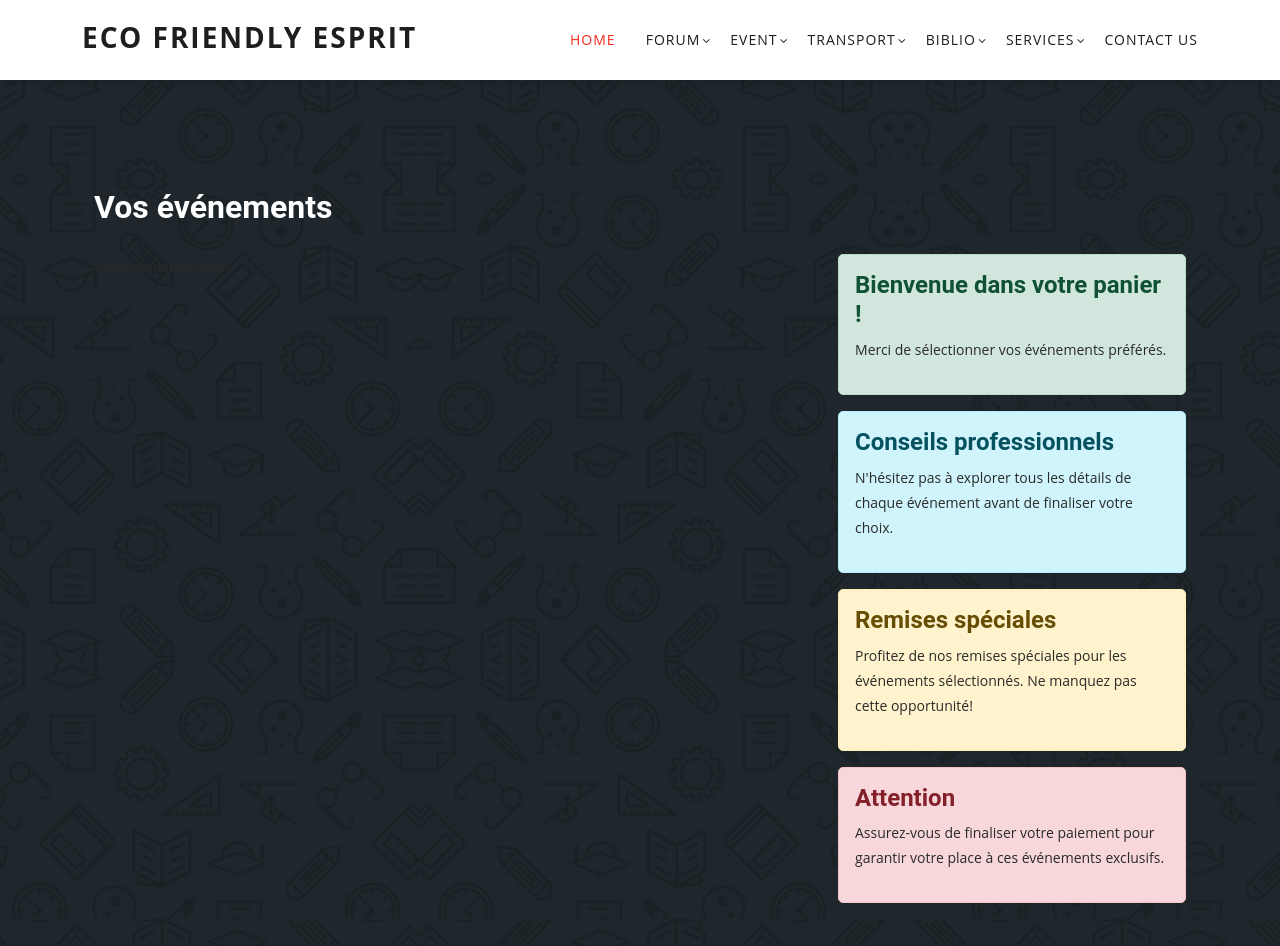
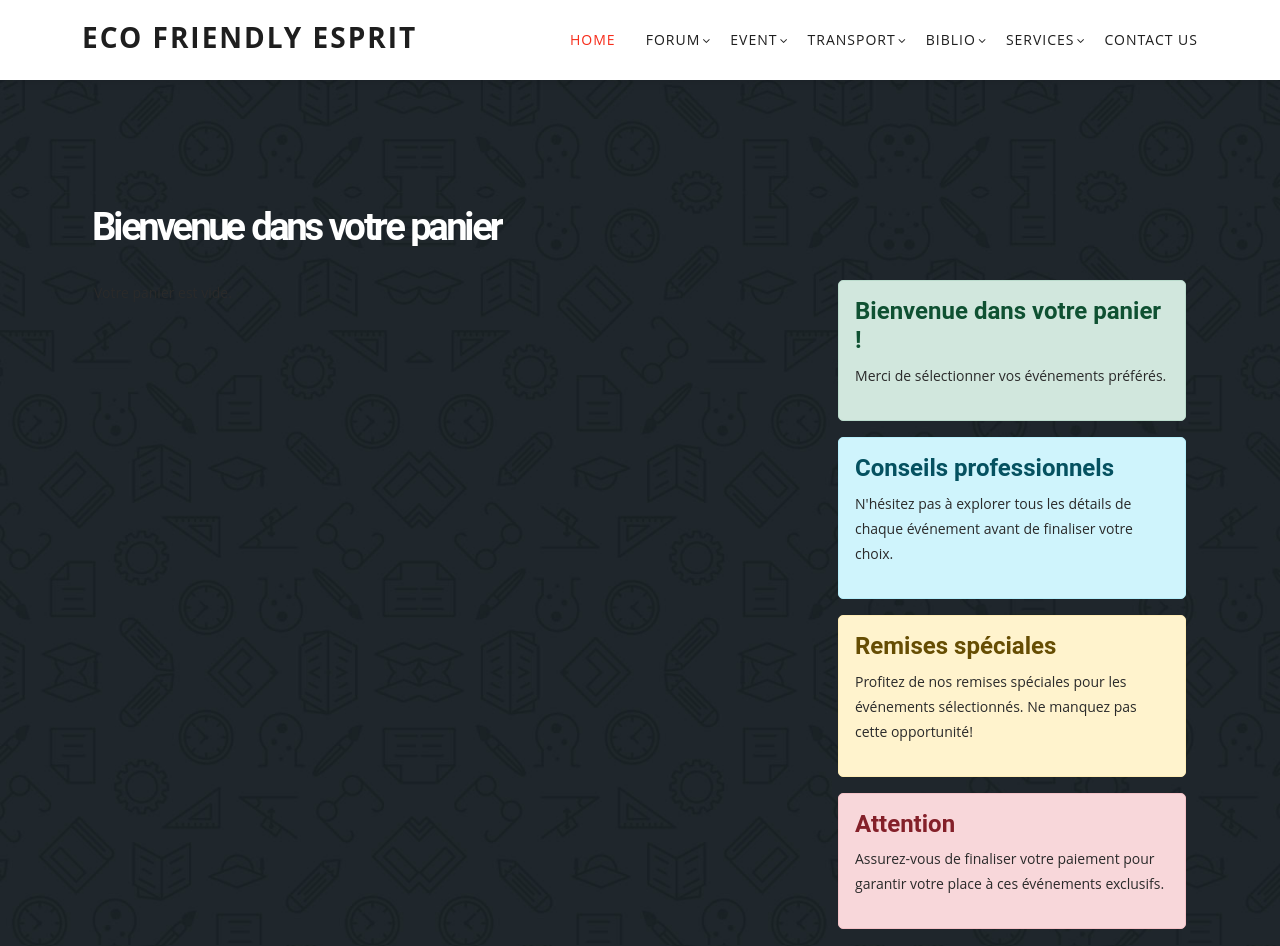
Before and after one commit to Louaysghaier/ECOFRIENDLYESPRIT_WEB_SYMFONY, a Symfony app: template templates/event/monpanier.html.twig in a window 1280 px wide. Shown: the top 946 px of the page. Run offline with Twig, Linux system fonts and the light colour scheme; the template is opened without the code that fills it, so the values that code supplies are empty; some libraries are stand-ins or nearby versions.

Commit message:
Votre message de commit

```diff
--- a/templates/event/affichecard.html.twig
+++ b/templates/event/affichecard.html.twig
@@ -87,6 +87,7 @@
         .buttons-container a {
             margin-right: 10px;
         }
+
     </style>
 
     <section class="heading-page header-text" id="top">
--- a/templates/event/monpanier.html.twig
+++ b/templates/event/monpanier.html.twig
@@ -8,12 +8,49 @@
     {{ parent() }}
     <style>
         .custom-card img {
-            height: 190px; /* Ajustez la hauteur selon vos besoins */
-            object-fit: cover; /* Optionnel : assurez-vous que l'image conserve ses proportions */
+            height: 190px;
+            object-fit: cover;
+            transition: transform 0.3s;
+        }
+
+        .custom-card:hover img {
+            transform: scale(1.1);
         }
 
         .custom-column {
-            margin-top: 20px; /* Ajustez la marge supérieure selon vos besoins */
+            margin-top: 20px;
+        }
+
+        .animated-title {
+            position: relative;
+            display: inline-block;
+            font-size: 2rem;
+            font-weight: bold;
+            overflow: hidden;
+        }
+
+        .animated-title span {
+            display: inline-block;
+            transform-origin: 50% 50%;
+            animation: bounce 0.5s alternate infinite;
+        }
+
+        @keyframes bounce {
+            to {
+                transform: scale(1.2);
+            }
+        }
+
+        /* Ajoutez le style pour agrandir les messages lors du survol */
+        .alert:hover {
+            transform: scale(1.1);
+            transition: transform 0.3s;
+        }
+
+        /* Ajoutez le style pour agrandir les boutons lors du survol */
+        .btn:hover {
+            transform: scale(1.1);
+            transition: transform 0.3s;
         }
     </style>
 {% endblock %}
@@ -22,8 +59,11 @@
     <section class="meetings-page" id="meetings">
         <div class="container main-container">
             <div class="container mt-5">
-                <!-- Titre des événements -->
-                <h2 class="custom-column">Vos événements</h2>
+                <!-- Titre des événements avec animation -->
+               <h2 class="custom-column animated-title">
+    <span>B</span><span>i</span><span>e</span><span>n</span><span>v</span><span>e</span><span>n</span><span>u</span><span>e</span>&nbsp;<span>d</span><span>a</span><span>n</span><span>s</span>&nbsp;<span>v</span><span>o</span><span>t</span><span>r</span><span>e</span>&nbsp;<span>p</span><span>a</span><span>n</span><span>i</span><span>e</span><span>r</span>
+</h2>
+
 
                 <div class="row">
                     <!-- Colonne des événements -->
@@ -70,11 +110,13 @@
                             <h4 class="alert-heading">Attention</h4>
                             <p>Assurez-vous de finaliser votre paiement pour garantir votre place à ces événements exclusifs.</p>
                         </div>
-
-                        <!-- Ajoutez d'autres messages ici selon vos besoins -->
                     </div>
                 </div>
             </div>
         </div>
     </section>
+
+    <script>
+        // Facultatif : Vous pouvez ajouter du JavaScript supplémentaire ici si nécessaire
+    </script>
 {% endblock %}
```
